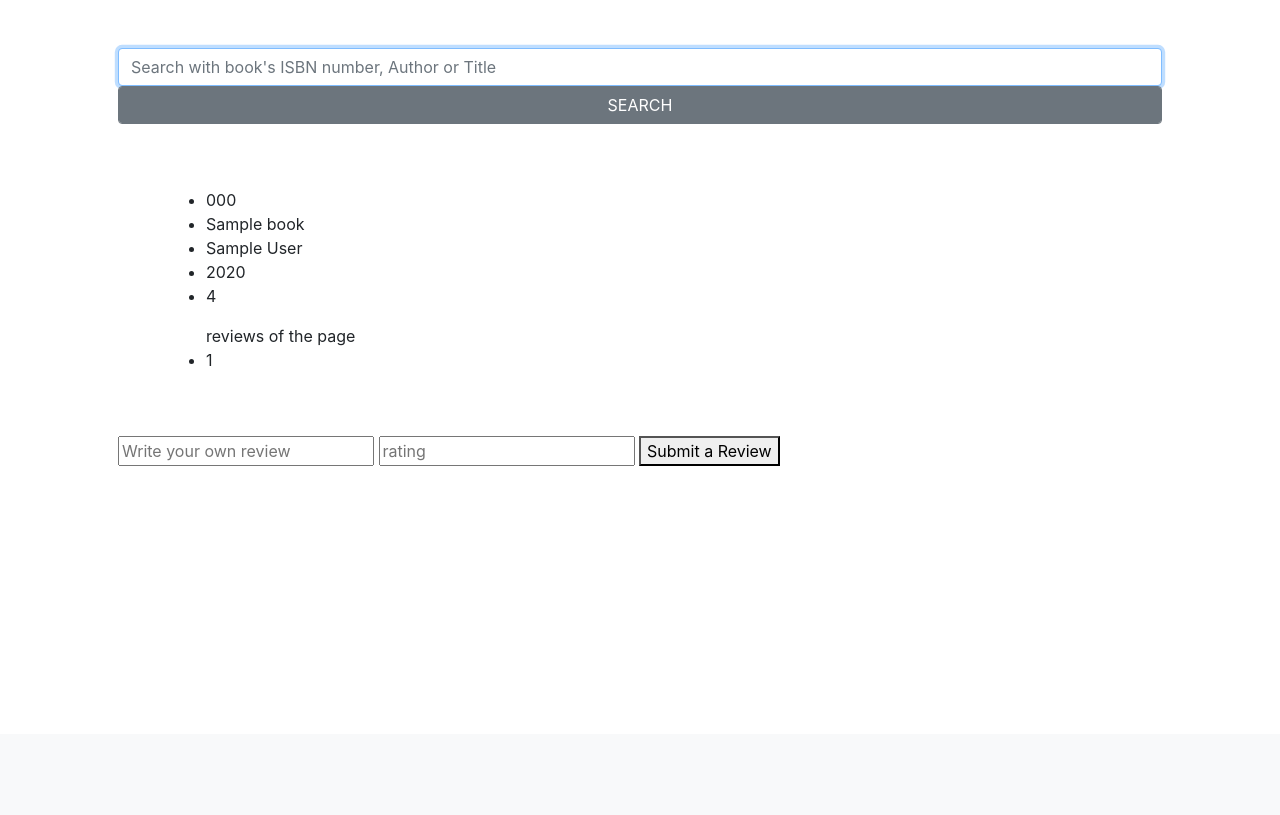
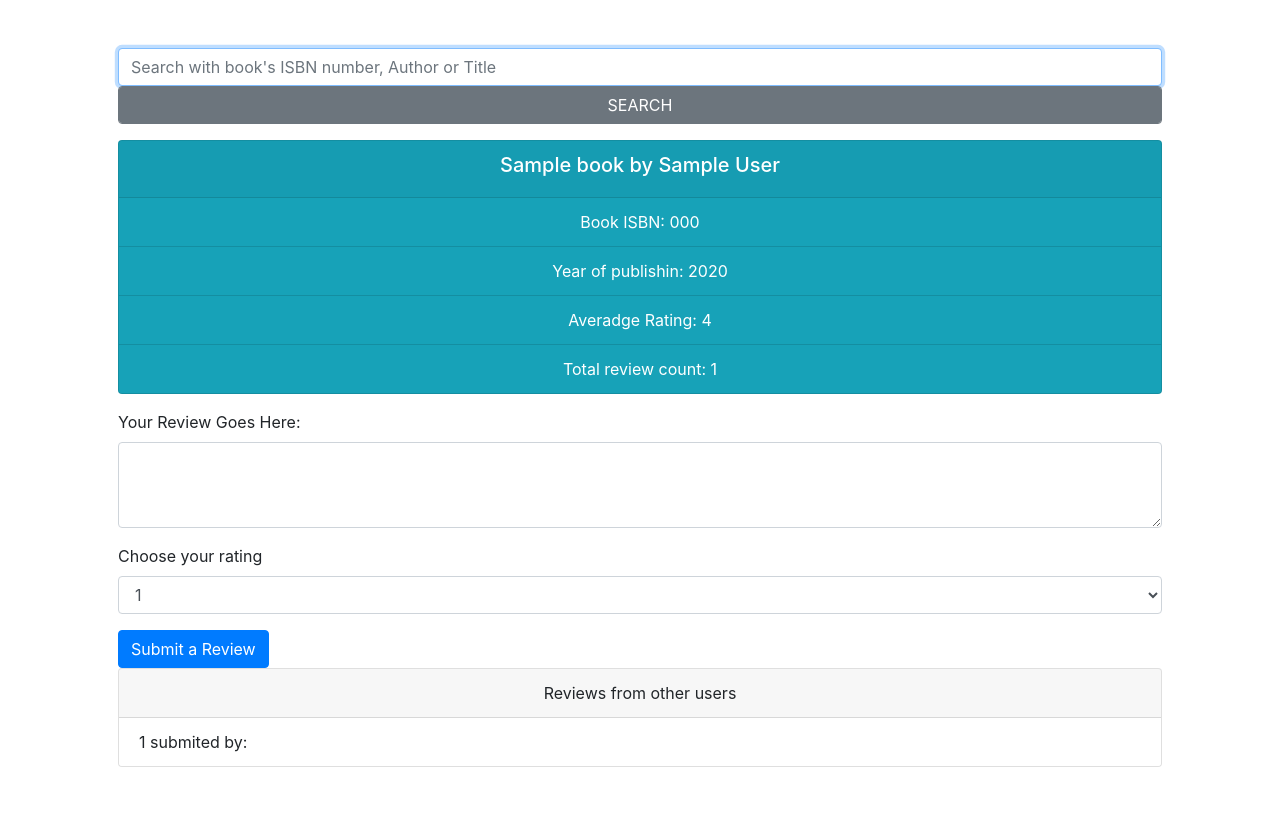
Before and after one commit to akomiqaia/Book-review-web-page, a Flask app: template templates/bookInfo.html in a window 1280 px wide. Shown: the part 66-881 px from the top of the page. Before the commit the page ends 532 px from the top, so only its background shows below. Run offline with Flask 2, Linux system fonts and the light colour scheme; the template is opened without the code that fills it: most values are stand-ins (such as "Sample title", 1, 10 or a date in 2020); some libraries are stand-ins or nearby versions.

Commit message:
adding some styling

```diff
--- a/application.py
+++ b/application.py
@@ -2,7 +2,7 @@ import os
 import json
 
 from passlib.hash import pbkdf2_sha256
-from helpers import get_review_counts, login_required
+from helpers import get_review_counts, login_required, get_averadge_rating
 from flask import Flask, session, request,render_template,redirect, url_for
 from flask_session import Session
 from sqlalchemy import create_engine
@@ -46,7 +46,7 @@ def register():
         db.execute("INSERT INTO users (username, password) VALUES (:username, :password)",
                     { "username": request.form.get("username"), "password": hashedPassword})
         db.commit()
-        return render_template("index.html")
+        return redirect("/")
     else:
         return render_template("register.html")
 
@@ -73,6 +73,7 @@ def login():
         return render_template("login.html")
 
 @app.route("/search", methods=['POST'])
+@login_required
 def search():
     # maybe imprve the highlighting of search. in the result page to dispaly table highlited where it was match.
     searchword = request.form.get("search")
@@ -83,6 +84,7 @@ def search():
     return render_template("search.html", bookList=books)
 
 @app.route("/book/<isbn>", methods=["GET", "POST"])
+@login_required
 def bookInfo(isbn):
     if request.method == "POST":
         # user = db.execute("SELECT username FROM users WHERE username= :user",
@@ -104,11 +106,12 @@ def bookInfo(isbn):
                         {"isbn": isbn}).fetchone()
         reviews = db.execute("SELECT review FROM reviews WHERE book_isbn = :isbn",
                                 {"isbn": isbn}).fetchall()
-        averadgeRating = get_review_counts(book.isbn)
+        averadgeRating = get_averadge_rating(book.isbn)
+        reviewCount = get_review_counts(book.isbn)
         if not book:
             return render_template("error.html", errMessage="No such book")
 
-        return render_template("bookInfo.html", book=book, reviews=reviews, averadgeRating=averadgeRating, isbn=isbn)
+        return render_template("bookInfo.html", book=book, reviews=reviews, averadgeRating=averadgeRating, reviewCount=reviewCount)
 
 
 
--- a/templates/bookInfo.html
+++ b/templates/bookInfo.html
@@ -9,30 +9,46 @@
   <input class="form-control" type="text" name="search" placeholder="Search with book's ISBN number, Author or Title" autofocus>
   <button class="btn btn-secondary form-control" type="submit">SEARCH</button>
 </form>
-<div class="container p-5">
-  <ul>
-    <li>{{  book.isbn  }}</li>
-    <li>{{  book.title  }}</li>
-    <li>{{  book.author  }}</li>
-    <li>{{  book.year  }}</li>
-    <li>{{  averadgeRating  }}</li>
-  </ul>
-  <ul>reviews of the page
-    {% for r in reviews %}
-      <li>{{ r[0] }}</li>
-    {% endfor %}
-  </ul>
+<div class="card text-center text-white bg-info mb-3">
+    <div class="card-header">
+      <h5>{{book.title}} by {{book.author}}</h5>
+    </div>
+    <ul class="list-group list-group-flush ">
+        <li class="list-group-item bg-info">Book ISBN: {{  book.isbn }}</li>
+        <li class="list-group-item bg-info">Year of publishin: {{  book.year  }}</li>
+        <li class="list-group-item bg-info">Averadge Rating: {{  averadgeRating  }}</li>
+        <li class="list-group-item bg-info">Total review count: {{  reviewCount  }}</li>
+      </ul>
 </div>
 
-<div>
-  <div>
-    <form action="{{ url_for('bookInfo', isbn = book.isbn) }}" method="POST">
-      <input type="text" name="review" placeholder="Write your own review">
-      <input type="text" name="rating" placeholder="rating">
+<form action="{{ url_for('bookInfo', isbn = book.isbn) }}" method="POST" class="divider">
+    <div class="form-group">
+        <label for="exampleFormControlTextarea1">Your Review Goes Here:</label>
+        <textarea class="form-control" id="exampleFormControlTextarea1" rows="3" name="review"></textarea>
+    </div>
+    <div class="form-group">
+      <label for="exampleFormControlSelect1">Choose your rating</label>
+      <select class="form-control" id="exampleFormControlSelect1" name="rating">
+        <option>1</option>
+        <option>2</option>
+        <option>3</option>
+        <option>4</option>
+        <option>5</option>
+      </select>
+    </div>
+    <button class="btn btn-primary" type="submit">Submit a Review</button>
+  </form>
 
-      <button>Submit a Review</button>
-    </form>
-  </div>
+  <div class="card">
+      <div class="card-header text-center">
+        Reviews from other users
+      </div>
+      <ul class="list-group list-group-flush">
+        {%  for r in reviews  %}
+        <li class="list-group-item">{{  r[0]  }} <span>submited by: </span></li>
 
-</div>
+        {%  endfor  %}
+      </ul>
+    </div>
+
 {% endblock %}
--- a/templates/layout.html
+++ b/templates/layout.html
@@ -14,11 +14,13 @@
           <div class="collapse navbar-collapse" id="navbar">
               {% if session.user %}
                   <!-- <ul class="navbar-nav mr-auto mt-2">
-                      <li class="nav-item"><a class="nav-link" href="/quote">Search</a></li>
-                      <li class="nav-item"><a class="nav-link" href="/buy">Your Reviews</a></li>
+
+                      <li class="nav-item"><a class="nav-link" href="/search">Search</a></li>
+                      <li class="nav-item"><a class="nav-link" href="/yourreviews">Your Reviews</a></li>
                       <li class="nav-item"><a class="nav-link" href="/history">History</a></li>
                   </ul> -->
                   <ul class="navbar-nav ml-auto mt-2">
+                      <li class="navitem"><a class="nav-link" href="#">{{ session["user"][0] }}</a></li>
                       <li class="nav-item"><a class="nav-link" href="/logout">Log Out</a></li>
                   </ul>
               {% else %}
```
Also changed, not shown: helpers.py (+7 -3 lines), 3 other files.
